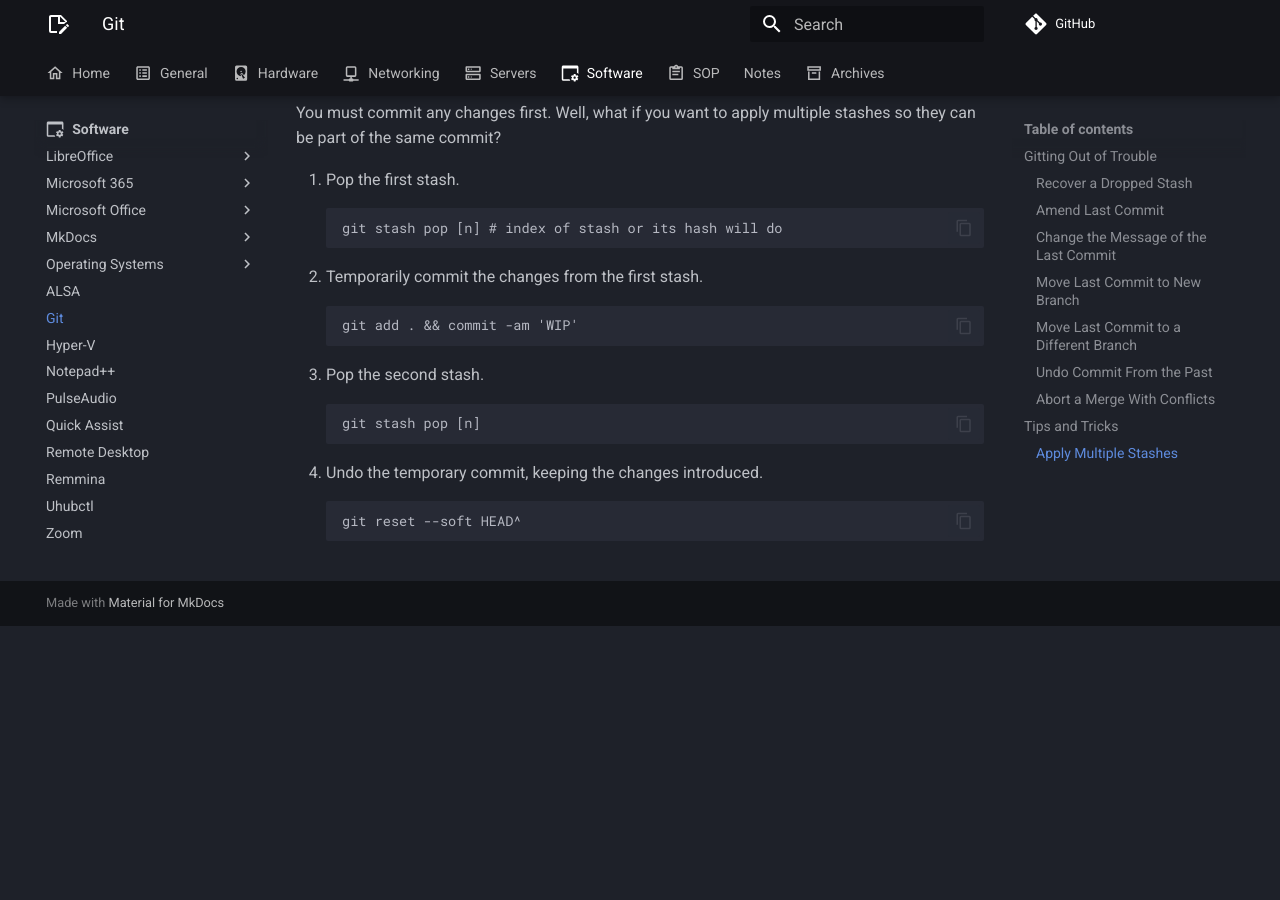
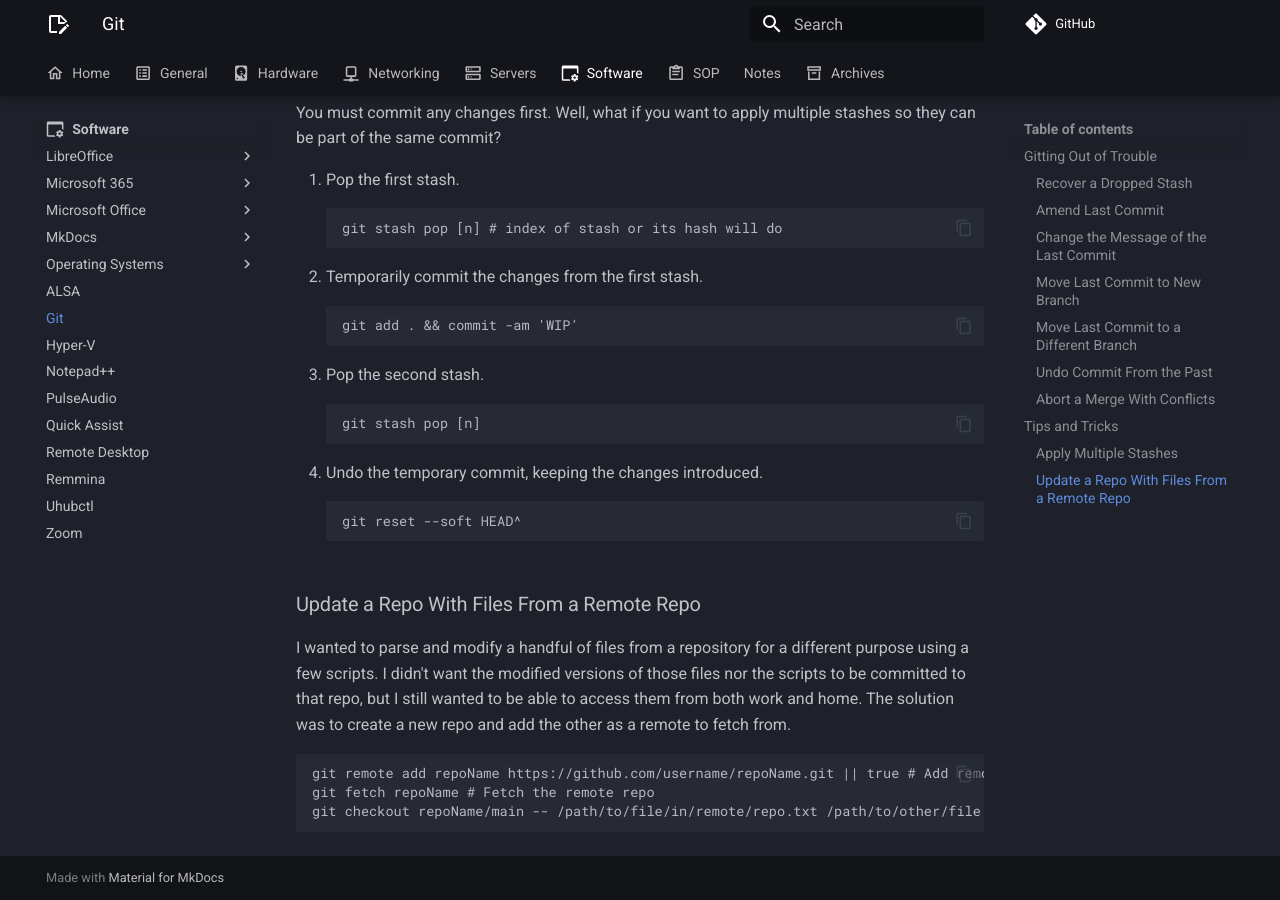
Before and after one commit to rmscode/binary-garden, an MkDocs documentation site: the page built from docs/software/git.md, in a window 1280 px wide and 900 px high, scrolled down 2926 px. Built offline with MkDocs 1.6.1 and Material for MkDocs 9.7.7, drawn with Linux system fonts in a browser that asks for light colours; comment, search, counter and statistics services are not loaded; before the commit the page ends 3552 px from its top, so only the background shows below that.

Commit message:
Docs: Fetch and checkout specific files from remote repo

````diff
--- a/docs/software/git.md
+++ b/docs/software/git.md
@@ -134,3 +134,13 @@ git stash pop [n]
 ```
 git reset --soft HEAD^
 ```
+
+### Update a Repo With Files From a Remote Repo
+
+I wanted to parse and modify a handful of files from a repository for a different purpose using a few scripts. I didn't want the modified versions of those files nor the scripts to be committed to that repo, but I still wanted to be able to access them from both work and home. The solution was to create a new repo and add the other as a remote to fetch from.
+
+```git
+git remote add repoName https://github.com/username/repoName.git || true # Add remote if it doesn't exist. "repoName" is just whatever alias you choose for the remote.
+git fetch repoName # Fetch the remote repo
+git checkout repoName/main -- /path/to/file/in/remote/repo.txt /path/to/other/file.txt # checkout only the files I need
+```
````
